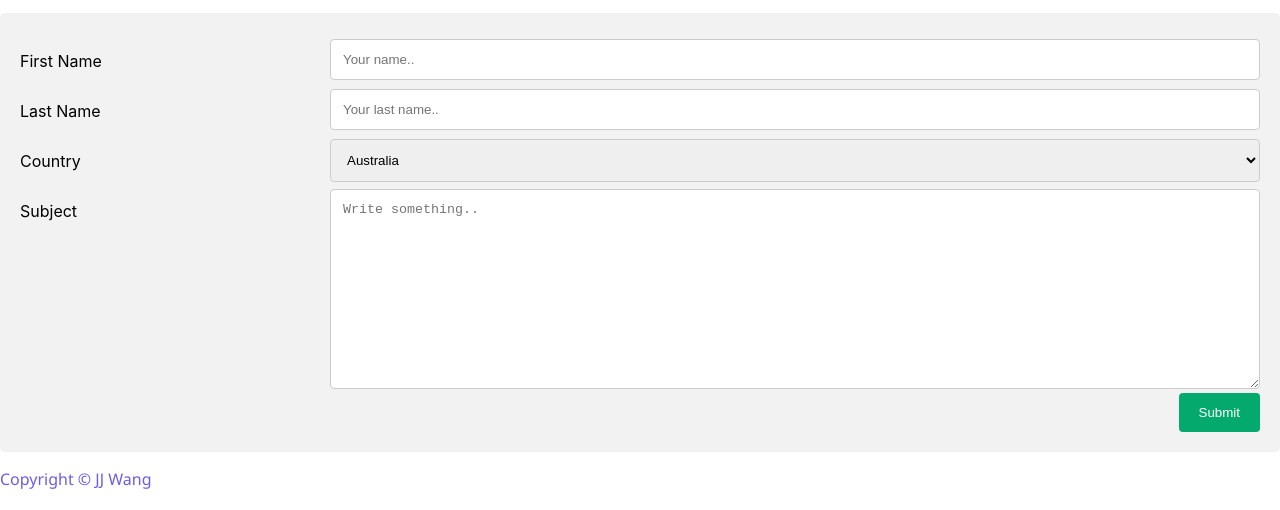
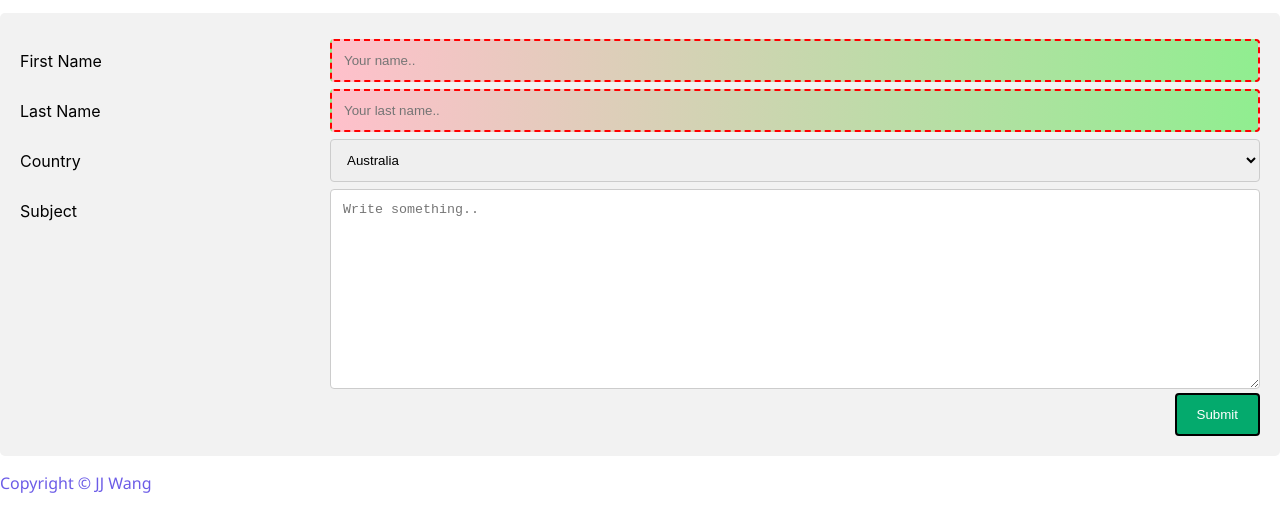
Before and after one commit to thejjwang/preReactHw, a plain HTML site: page index.html in a window 1280 px wide. Shown: the part 914-1424 px from the top of the page. Drawn offline with Linux system fonts and the light colour scheme.

Commit message:
added form validation

```diff
--- a/index.html
+++ b/index.html
@@ -52,7 +52,7 @@
               <label for="fname">First Name</label>
             </div>
             <div class="col-75">
-              <input type="text" id="fname" name="firstname" placeholder="Your name..">
+              <input type="text" id="fname" name="firstname" placeholder="Your name.." required>
             </div>
           </div>
           <div class="row">
@@ -60,7 +60,7 @@
               <label for="lname">Last Name</label>
             </div>
             <div class="col-75">
-              <input type="text" id="lname" name="lastname" placeholder="Your last name..">
+              <input type="text" id="lname" name="lastname" placeholder="Your last name.." required>
             </div>
           </div>
           <div class="row">
--- a/styles.css
+++ b/styles.css
@@ -331,3 +331,16 @@ p {
     from { opacity: 1.0; }
     to   { opacity: 0.0; }
   }
+
+
+  input:invalid {
+    border: 2px dashed red;
+  }
+
+  input:invalid:required {
+    background-image: linear-gradient(to right, pink, lightgreen);
+  }
+
+  input:valid {
+    border: 2px solid black;
+  }
```
